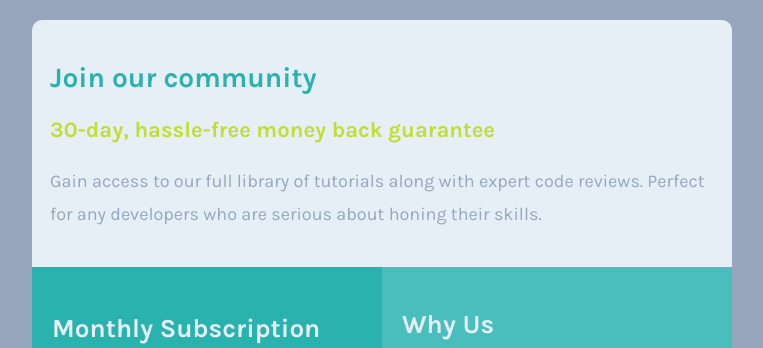
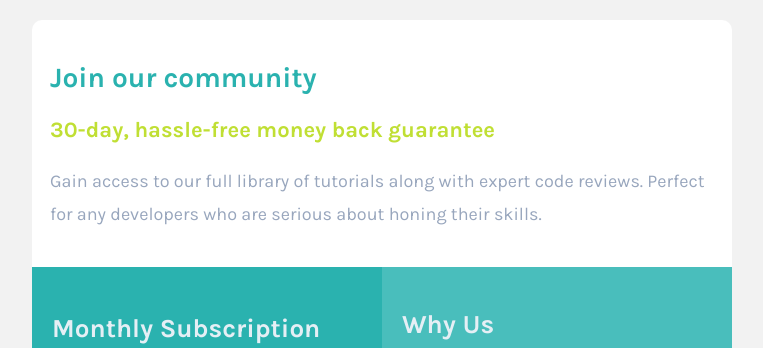
Before and after one commit to juliedev-web/FEM_Single_Price_Grid_Component, a plain HTML site: page index.html in a window 1280 px wide. Shown: the top 348 px of the page, without its empty margins (348-1111 px from the left). Drawn offline with Linux system fonts and the light colour scheme.

Commit message:
Update style.css

```diff
--- a/style.css
+++ b/style.css
@@ -3,7 +3,7 @@
 }
 
 body {
-    background: hsl(218, 22%, 67%);
+    background: #F2F2F2;
     padding: 10px;
     margin: 10px;
     width: 375px;
@@ -20,7 +20,7 @@ body {
 }
 
 .top_main {
-    background: hsl(204, 43%, 93%);
+    background: #FFFFFF;
     border-radius: 10px 10px 0 0;
     padding: 18px;
     text-align: left;
```
